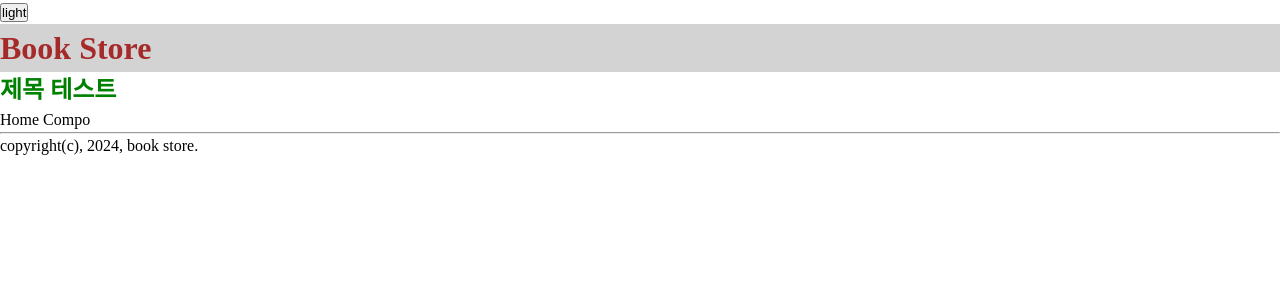
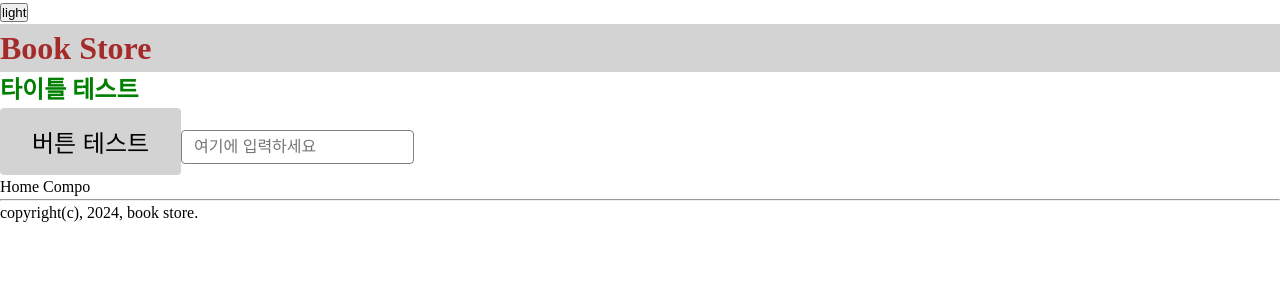
Before and after one commit to Dami-LEE00/dev-course-study, a React (Create React App) app in the folder book-store-project/: page / in a window 1280 px wide. Shown: the top 300 px of the page. Built offline with nearby package versions, Linux system fonts and the light colour scheme.

Commit message:
feat: Home 컴포넌트에 Title, Button, InputText 컴포넌트 추가

```diff
--- a/book-store-project/src/pages/Home.tsx
+++ b/book-store-project/src/pages/Home.tsx
@@ -1,10 +1,19 @@
 import React from 'react';
 import Title from '../components/common/Title';
+import Button from '../components/common/Button';
+import InputText from '../components/common/InputText';
 
 const Home = () => {
   return (
     <div>
-      <Title size='medium' color='third'>제목 테스트</Title>
+      <Title size='medium' color='third'>타이틀 테스트</Title>
+      <Button
+        size='large'
+        schema='normal'
+        disabled={false}
+        isLoading={false}
+      >버튼 테스트</Button>
+      <InputText placeholder='여기에 입력하세요' />
       <div>Home Compo</div>
     </div>
   )
```
